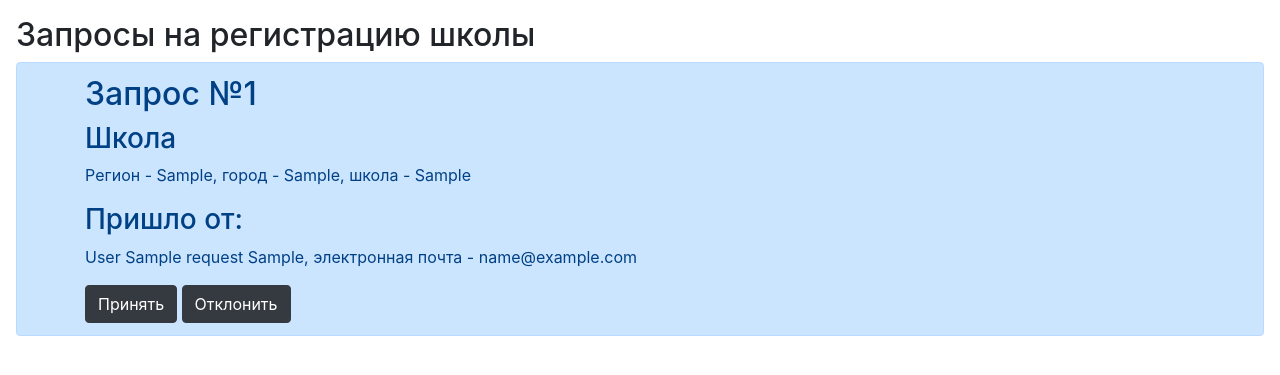
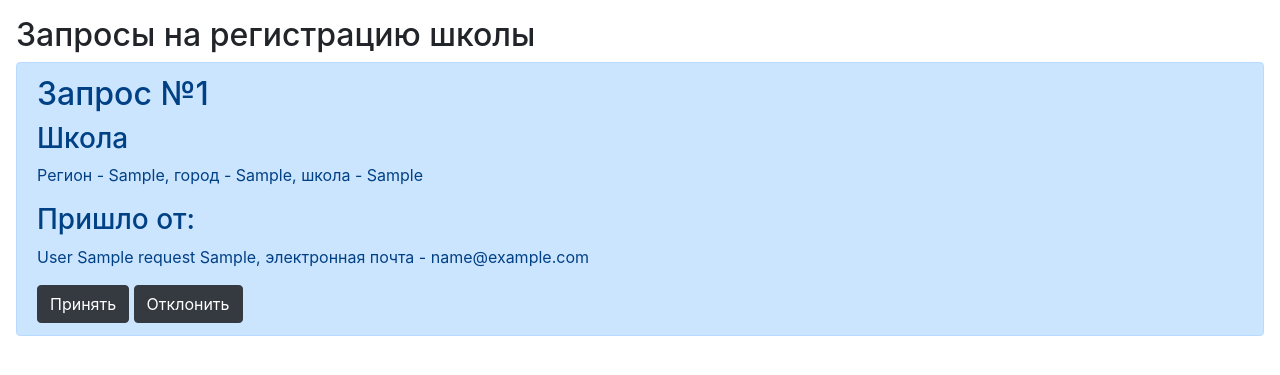
Before and after one commit to Protocs/OkayJournal, a Flask app: page /admin in a window 1280 px wide. Shown: the part 56-431 px from the top of the page. Run offline with Flask 2, Linux system fonts and the light colour scheme; the visitor is signed in with stand-in values (Sample User, id 1); tables that the repository leaves empty hold one stand-in row (values such as "Sample post"); some libraries are stand-ins or nearby versions.

Commit message:
Исправил верстку в панели админа, когда есть несколько заявок

```diff
--- a/okayjournal/templates/admin.html
+++ b/okayjournal/templates/admin.html
@@ -23,20 +23,18 @@
 </nav>
 
 <div class="m-3">
-
     <h2>Запросы на регистрацию школы</h2>
 
     {% for request in requests %}
-
     <div class="alert alert-primary">
-        <div class="container">
         <h2>Запрос №{{ request.id }}</h2>
         <h3>Школа</h3>
-            <p>Регион - {{ request.region }}, город - {{ request.city }}, школа - {{ request.school
-                }}</p>
+        <p>Регион - {{ request.region }}, город - {{ request.city }}, школа - {{ request.school }}</p>
         <h3>Пришло от: </h3>
-            <p>{{ request.surname }} {{ request.name }} {{ request.patronymic }}, электронная почта -
-                {{ request.email }}</p>
+        <p>
+            {{ request.surname }} {{ request.name }} {{ request.patronymic }}, электронная почта -
+            {{ request.email }}
+        </p>
         <form method="post" id="{{ request.id }}">
             <button class="btn btn-dark" type="submit" name="{{ request.id }}" value="ok">
                 Принять
@@ -46,10 +44,7 @@
             </button>
         </form>
     </div>
+    {% endfor %}
 </div>
 
-</div>
-
-{% endfor %}
-
 {% endblock %}
```
Lines whose indentation alone changed are shown as unchanged.
